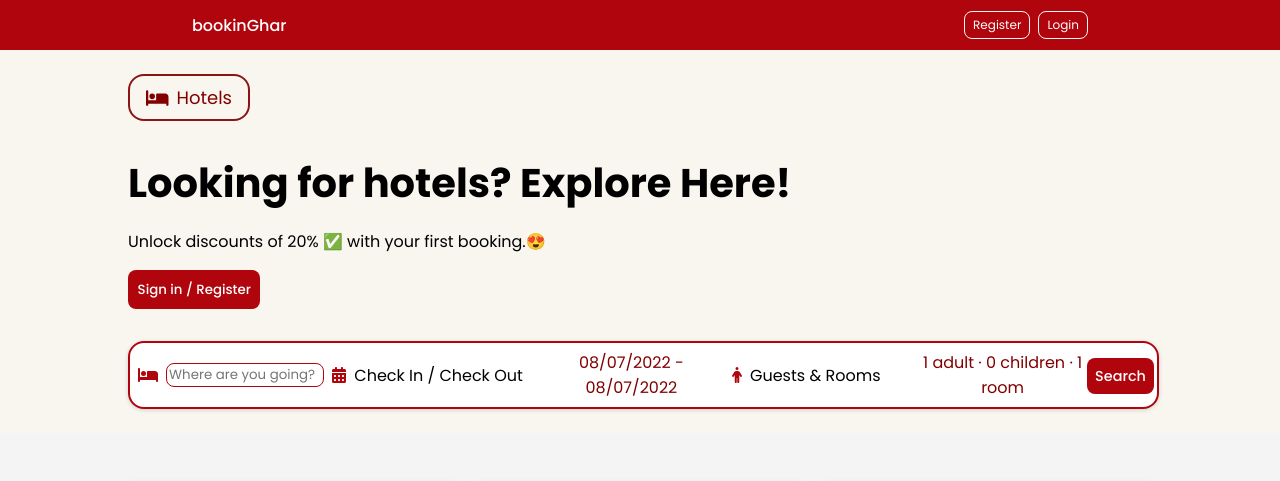
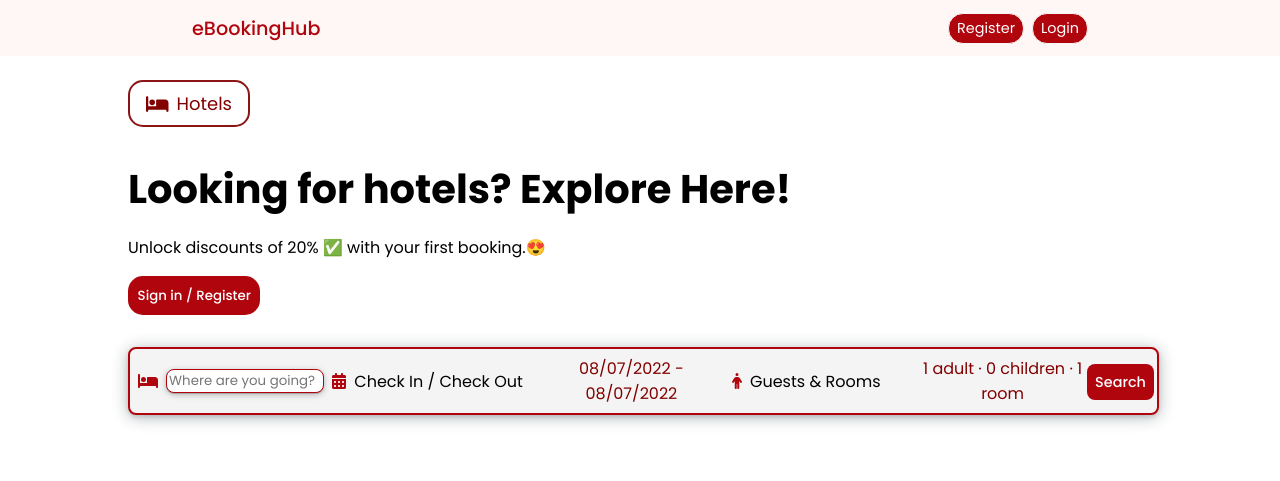
Before and after one commit to saunakshrestha/eBookingHub, a React (Create React App) app in the folder client/: page / in a window 1280 px wide. Shown: the top 481 px of the page. Built offline with nearby package versions, Linux system fonts and the light colour scheme; grey boxes are pictures that could not be loaded.

Commit message:
-v0.2 color changed little bit

```diff
--- a/client/public/index.html
+++ b/client/public/index.html
@@ -18,7 +18,7 @@
         margin: 0;
       }
       body {
-        background-color: var(--clr-light-white);
+        background-color: var(--clrlight-white);
       }
 
       :root {
--- a/client/src/components/footer/Footer.jsx
+++ b/client/src/components/footer/Footer.jsx
@@ -30,7 +30,7 @@ const Footer = () => {
           </ul>
         </div>
       </div>
-      <div className='fText'>Copyright © 2022 bookinghar/SaunakShrestha</div>
+      <div className='fText'>Copyright © 2022 eBookingHub</div>
     </>
   )
 }
--- a/client/src/components/header/header.css
+++ b/client/src/components/header/header.css
@@ -1,5 +1,4 @@
 .header {
-  background-color: var(--clr-dark-white);
   display: flex;
   justify-content: center;
 }
@@ -27,7 +26,7 @@
   font-size: 1.125rem;
   padding: 0.5rem 1rem;
   border: 2px solid var(--clr-bg-dark-red);
-  border-radius: 1rem;
+  border-radius: 15px;
   color: var(--clr-text-dark-red);
 }
 
@@ -52,7 +51,7 @@
   font-weight: 500;
   border: none;
   padding: 0.6rem;
-  border-radius: 0.5rem;
+  border-radius: 15px;
   cursor: pointer;
 }
 
@@ -62,20 +61,22 @@
 }
 
 .headerSearch {
+
   height: 4rem;
-  background-color: var(--clr-white);
+  background-color: var(--clr-light-white);
   border: 2px solid var(--clr-theme);
- box-shadow: rgba(0, 0, 0, 0.16) 0px 1px 4px;
+box-shadow: rgba(14, 30, 37, 0.12) 0px 2px 4px 0px, rgba(14, 30, 37, 0.32) 0px 2px 16px 0px;
   display: flex;
   align-items: center;
   justify-content: space-around;
   flex-direction: row;
-  border-radius: 1rem;
+  border-radius: 8px;
   margin-top: 2rem;
   width: 100%;
   font-size: 1rem;
   padding-right: 0.2rem;
   position: relative;
+
 }
 
 @media only screen and (min-width: 992px) {
@@ -95,12 +96,12 @@
   width: 100%;
 }
 .headerSearchInput {
-  border: none;
+  box-shadow: rgba(0, 0, 0, 0.25) 0px 0.0625em 0.0625em, rgba(0, 0, 0, 0.25) 0px 0.125em 0.5em, rgba(255, 255, 255, 0.1) 0px 0px 0px 1px inset;
   outline: none;
 }
 .headerSearchInput {
-  border: 0.1rem solid var(--clr-theme);
-  border-radius: 0.5rem;
+  border: 1px solid var(--clr-theme);
+  border-radius: 8px;
   outline: none;
   color: var(--clr-theme);
   width: 9.5rem;
@@ -123,7 +124,7 @@
   color: var(--clr-white);
   font-weight: 500;
   border: none;
-  border-radius: 0.5rem;
+  border-radius: 8px;
   padding: 0.5rem;
   cursor: pointer;
   width: 100%;
@@ -204,19 +205,19 @@
     align-items: center;
     justify-content: space-around;
     height: 25rem;
-    max-width: 100%;
+    width: 100%;
+
   }
 
-  .headerSearchItems:nth-child(n) {
-    border-bottom: 2px solid #000;
-    padding-bottom: 1rem;
-    /* line-break: after; */
-  }
+
   .headerSearchItems {
     display: flex;
     flex-direction: column;
-    width: 100%;
     text-align: center;
+    width:102%;
+    border-bottom:2px solid var(--clr-theme);
+    padding-bottom: 1rem;
+
   }
 
   .headerText {
--- a/client/src/components/navbar/Navbar.jsx
+++ b/client/src/components/navbar/Navbar.jsx
@@ -4,7 +4,7 @@ const Navbar = () => {
   return (
     <div className='navbar'>
       <div className='navContainer'>
-        <span className='logo'>bookinGhar</span>
+        <span className='logo'>eBookingHub</span>
         <div className='navItems'>
           <button className='navButton'>Register</button>
           <button className='navButton'>Login</button>
--- a/client/src/components/navbar/navbar.css
+++ b/client/src/components/navbar/navbar.css
@@ -1,7 +1,11 @@
 .navbar {
-  height: 3.125rem;
-  background-color: var(--clr-theme);
-  color: var(--clr-white);
+  height: 3.5rem;
+background-color: #fff7f6;
+
+
+
+font-size:1.2rem;
+  color: var(--clr-theme);
   display: flex;
   justify-content: center;
 }
@@ -21,6 +25,8 @@
   display: flex;
   justify-content: space-around;
   align-items: center;
+
+
 }
 
 .navButton {
@@ -31,10 +37,10 @@
   background-color: var(--clr-theme);
   color: var(--clr-white);
   border: 1px solid #f6f6f6;
-  border-radius: 0.5rem;
+  border-radius: 15px;
   box-shadow: rgba(45, 35, 66, 0.4);
   transition: all 100ms cubic-bezier(0.23, 1, 0.32, 1);
-  font-size: 0.75rem;
+  font-size: 0.75em;
 }
 
 .navButton:disabled {
@@ -50,7 +56,16 @@
   box-shadow: none;
 }
 
+@media only screen and (max-width: 300px) {
+
+
+.navItems{
+   flex-direction: column;
+   margin-left: 0.2rem;
+}
+}
 @media only screen and (max-width: 768px) {
 
 
+
 }
```
Also changed, not shown: 1 other file (tests, documents, lock files or other folders).
